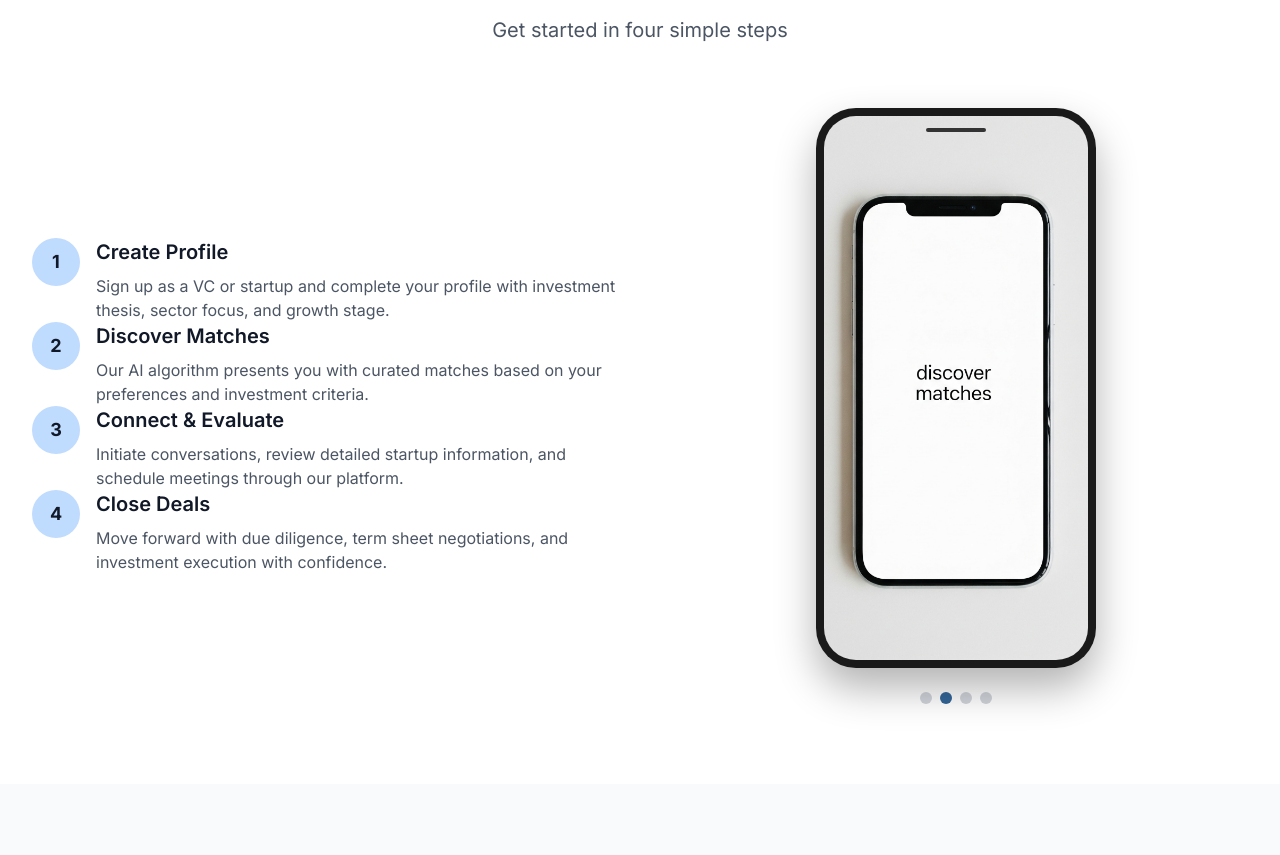
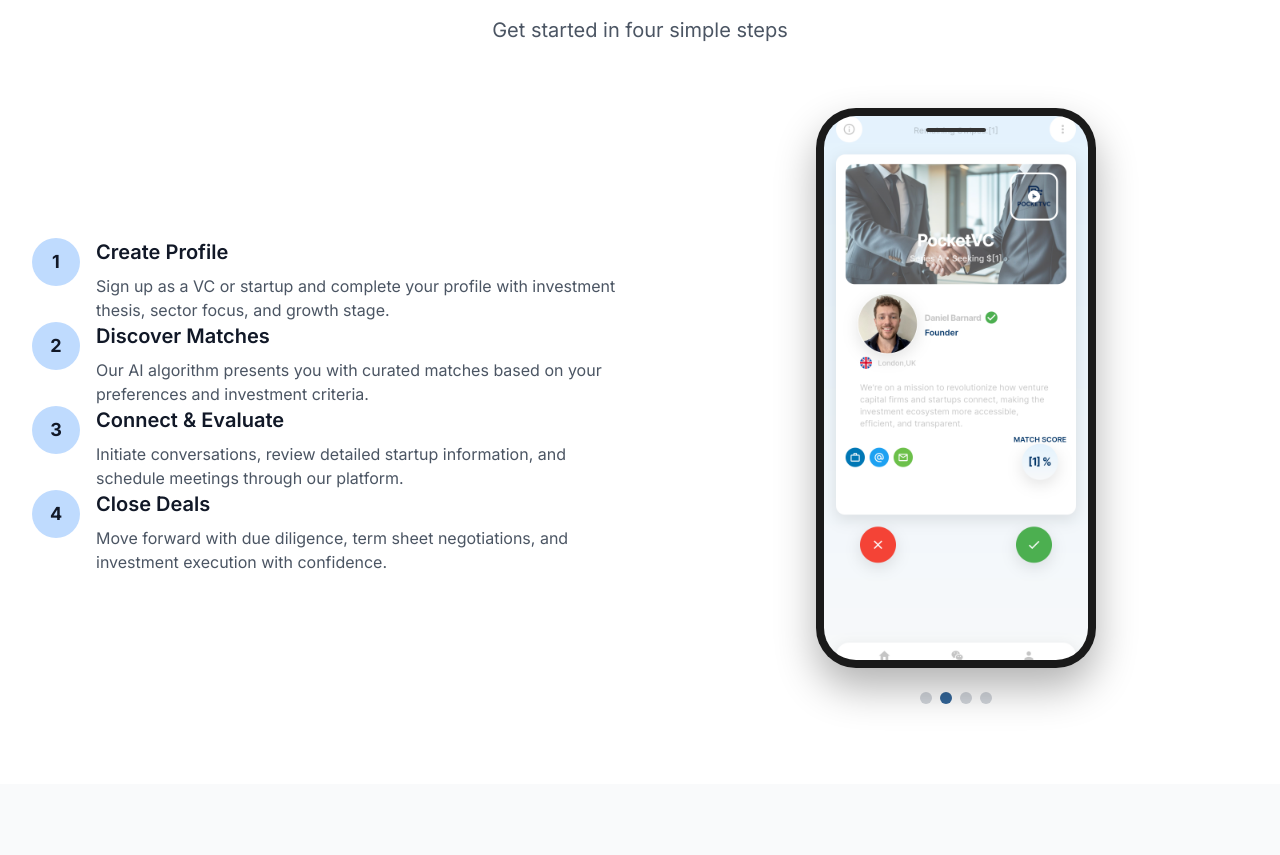
Before and after one commit to DANNYB99709/pocketvc-website, a plain HTML site: page index.html in a window 1280 px wide. Shown: the part 1946-2801 px from the top of the page. Drawn offline with nearby package versions, Linux system fonts and the light colour scheme.

Commit message:
Add files via upload

```diff
--- a/index.html
+++ b/index.html
@@ -744,7 +744,7 @@
                  <div class="relative max-w-sm mx-auto">
                      <div class="phone-frame mx-auto mb-6">
                          <div class="phone-screen">
-                             <img id="carousel-image" src="create.JPG" alt="Step 1" class="w-full h-full object-cover">
+                             <img id="carousel-image" src="create.png" alt="Step 1" class="w-full h-full object-cover">
                          </div>
                      </div>
 
@@ -923,7 +923,7 @@
                          // iPhone Carousel functionality
              const carouselImage = document.getElementById('carousel-image');
              const dots = document.querySelectorAll('.carousel-dot');
-             const images = ['create.JPG', 'discover.JPG', 'connect.JPG', 'close.JPG'];
+                             const images = ['create.png', 'discover.png', 'connect.png', 'close.png'];
 
              // Mobile step content data
              const stepData = [
```
Also changed, not shown: signup.html (+3 -3 lines), close.png (added), connect.png (added), create.png (added), discover.png (added).
